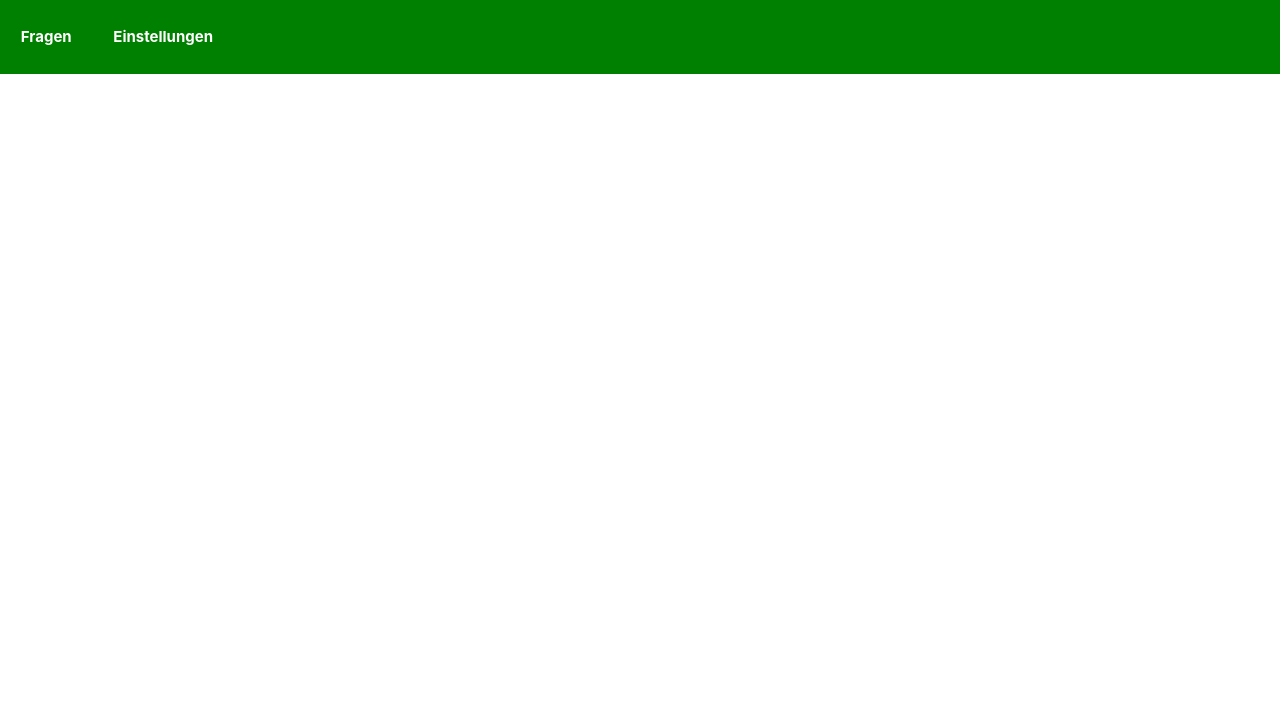
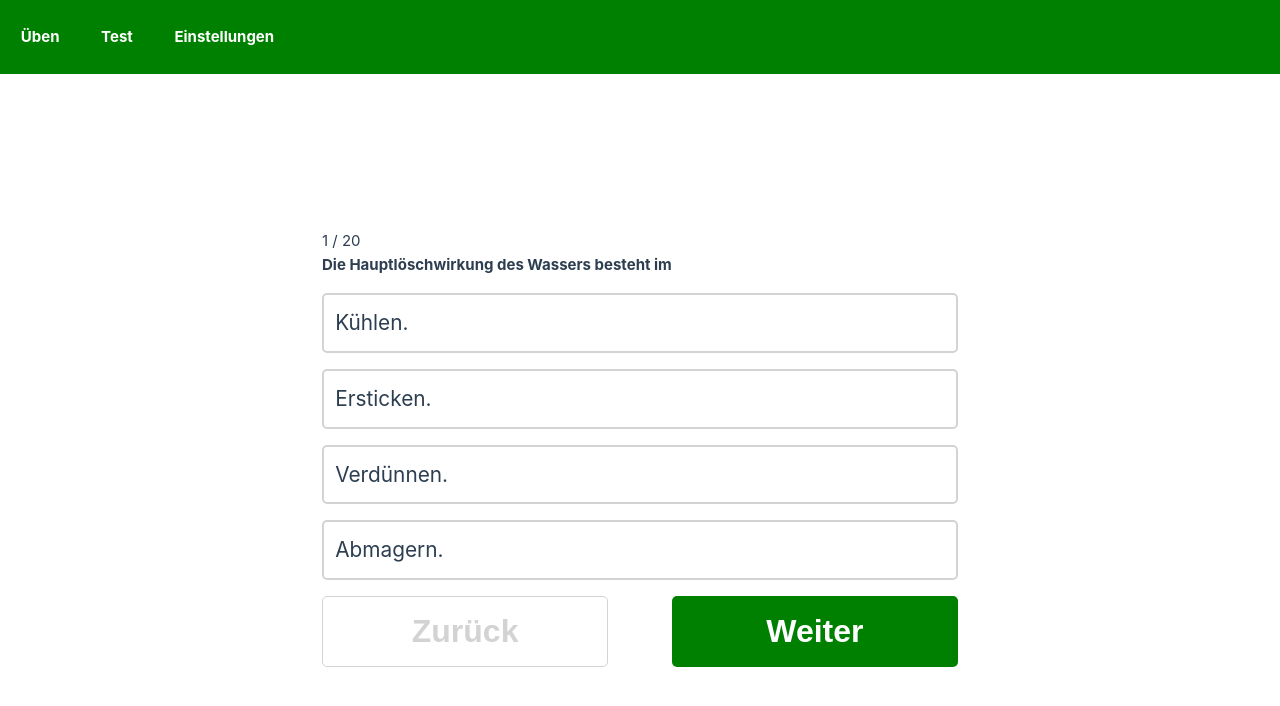
Before and after one commit to chrseidel/vue-nlbk-ff-learn, a Vue app: page /#/test-training in a window 1280 px wide. Shown: the top 706 px of the page. Built offline with nearby package versions, Linux system fonts and the light colour scheme.

Commit message:
simple test view

```diff
--- a/src/App.vue
+++ b/src/App.vue
@@ -2,7 +2,8 @@
 
 <template>
   <nav>
-    <router-link to="/questions">Fragen</router-link>
+    <router-link to="/questions">Üben</router-link>
+    <router-link to="/test-training">Test</router-link>
     <router-link to="/settings">Einstellungen</router-link>
   </nav>
   <main>
@@ -31,7 +32,7 @@ a {
 }
 
 main {
-  padding-top: 3rem;
+  margin-top: 6rem;
   width: 100%;
 }
 
--- a/src/assets/main.css
+++ b/src/assets/main.css
@@ -1,12 +1,11 @@
 @import './base.css';
 
 #app {
-  max-width: 1280px;
+  max-width: 700px;
+  width: 100%;
+  padding: 0 2rem;
+  font-weight: normal;
   margin: 0 auto;
-  padding: 2rem;
-  font-weight: normal;
-  display: flex;
-  align-items: stretch;
 }
 
 a,
@@ -32,10 +31,4 @@ body {
     display: flex;
     place-items: center;
   }
-
-  #app {
-    display: grid;
-    grid-template-columns: 1fr 1fr;
-    padding: 0 2rem;
-  }
 }
--- a/src/components/MultiselectAnswer.vue
+++ b/src/components/MultiselectAnswer.vue
@@ -35,11 +35,19 @@ watch(
     showResult.value = newVal
   }
 )
+
+const isChecked = ref(false)
+
+const isCorrectlyMarked = () => isChecked.value == props.isCorrect
+defineExpose({
+  isCorrectlyMarked
+})
+
 </script>
 
 <template>
   <div class="answer">
-    <input class="question-input" type="checkbox" :name="answerIdentifier" :id="answerIdentifier" :value="description" />
+    <input class="question-input" type="checkbox" :name="answerIdentifier" :id="answerIdentifier" v-model="isChecked"/>
     <label :class="resultClass" :for="answerIdentifier">{{ description }}</label>
   </div>
 </template>
--- a/src/components/MultiselectQuestion.vue
+++ b/src/components/MultiselectQuestion.vue
@@ -1,6 +1,5 @@
 <script setup>
 import MultiselectAnswer from './MultiselectAnswer.vue'
-import { useQuestionsStore } from '../stores/store'
 import { ref } from 'vue'
 
 const props = defineProps({
@@ -18,21 +17,21 @@ const props = defineProps({
   }
 })
 
-const calcVisibility = () => questionsStore.currentQuestion === props.questionIndex
-const questionsStore = useQuestionsStore()
-const isVisible = ref(calcVisibility())
 const hasImage = Object.prototype.hasOwnProperty.call(props.question, 'img')
-questionsStore.$subscribe(() => {
-  isVisible.value = calcVisibility()
+
+const options = ref([])
+const isAnswerCorrect = () => options.value.map(o => o.isCorrectlyMarked()).every((o) => o == true)
+
+defineExpose({
+  isAnswerCorrect
 })
-// const publicPath = ref(process.env.BASE_URL)
+
 </script>
 
 <template>
-  <div class="question" v-show="isVisible">
+  <div class="question">
     <p class="title">
-      <i>{{ questionIndex + 1 }}</i
-      >{{ question.title }}
+      {{ question.title }}
     </p>
     <img v-if="hasImage" :src="'/images/' + question.img"/>
     <MultiselectAnswer
@@ -41,6 +40,7 @@ questionsStore.$subscribe(() => {
       :description="o.description"
       :is-correct="o.correct"
       :show-results="showResults"
+      ref="options"
     />
   </div>
 </template>
@@ -50,12 +50,12 @@ questionsStore.$subscribe(() => {
   display: flex;
   flex-direction: column;
   justify-content: flex-start;
-  align-items: center;
+  align-items: flex-start;
 }
 
 .title {
-  font-weight: 700;
-  padding-bottom: 2rem;
+  font-weight: bolder;
+  padding-bottom: 1rem;
 }
 
 .title > i {
--- a/src/components/QuestionSet.vue
+++ b/src/components/QuestionSet.vue
@@ -1,7 +1,8 @@
 <script setup>
+import { ref } from 'vue'
 import MultiselectQuestion from './MultiselectQuestion.vue'
 
-defineProps({
+const props = defineProps({
   questions: {
     type: Array,
     required: true
@@ -11,15 +12,44 @@ defineProps({
     required: true
   }
 })
+
+const emit = defineEmits(['pageSwitch'])
+
+const questionElements = ref([])
+const currentQuestionIndex = ref(0)
+
+const isVisible = (index) => currentQuestionIndex.value == index
+
+const nextQuestion = () => {
+  currentQuestionIndex.value = (currentQuestionIndex.value + 1) % props.questions.length
+  emit('pageSwitch', currentQuestionIndex.value)
+}
+
+const prevQuestion = () => {
+  currentQuestionIndex.value = (currentQuestionIndex.value == 0) ? props.questions.length - 1 : currentQuestionIndex.value - 1
+  emit('pageSwitch', currentQuestionIndex.value)
+}
+
+const numCorrectAnswers = ()=>  questionElements.value.filter((e) => e.isAnswerCorrect()).length
+
+defineExpose({
+  nextQuestion,
+  prevQuestion,
+  numCorrectAnswers
+})
+
 </script>
 
 <template>
+  <p>{{ currentQuestionIndex+1 }} / {{ questions.length }}</p>
   <MultiselectQuestion
     v-for="(q, index) in questions"
     :key="q.title"
     :question="q"
     :question-index="index"
     :show-results="showResults"
+    ref="questionElements"
+    v-show="isVisible(index)"
   />
 </template>
 
--- a/src/main.js
+++ b/src/main.js
@@ -3,6 +3,7 @@ import './assets/main.css'
 import QuestionsView from './views/QuestionView.vue'
 import App from './App.vue'
 import SettingsView from './views/SettingsView.vue'
+import TrainingView from './views/TrainingView.vue'
 import { createApp } from 'vue'
 import { createPinia } from 'pinia'
 import { createRouter, createWebHashHistory } from 'vue-router'
@@ -10,7 +11,8 @@ import { createRouter, createWebHashHistory } from 'vue-router'
 const routes = [
   { path: '/', component: App },
   { path: '/settings', component: SettingsView },
-  { path: '/questions', component: QuestionsView }
+  { path: '/questions', component: QuestionsView },
+  { path: '/test-training', component: TrainingView }
 ]
 
 const router = createRouter({
--- a/src/stores/store.js
+++ b/src/stores/store.js
@@ -13,7 +13,6 @@ import loescheinsatzJson from './loescheinsatz.json'
 import technischeHilfeleistungJson from './technische-hilfeleistung.json'
 import verhaltenBeiGefahrJson from './verhalten-bei-gefahr.json'
 import UnfallVersicherungJson from './unfallversicherung.json'
-import { ref } from 'vue'
 
 export const useQuestionsStore = defineStore('questions', () => {
   const categories = [
@@ -40,8 +39,6 @@ export const useQuestionsStore = defineStore('questions', () => {
 
   const selectedQuestions = () => categories.filter((q) => q.include).map((q) => q.questions).reduce((prev, next) => prev.concat(next))
 
-  const currentQuestion = ref(0)
-
   const shuffleArray = (array) => {
     const arrCopy = [...array]
     for (let i = arrCopy.length - 1; i > 0; i--) {
@@ -51,18 +48,6 @@ export const useQuestionsStore = defineStore('questions', () => {
       arrCopy[j] = temp
     }
     return arrCopy
-  }
-
-  const nextQuestion = () => {
-    currentQuestion.value = (currentQuestion.value + 1) % selectedQuestions().length
-  }
-
-  const prevQuestion = () => {
-    if (currentQuestion.value == 0) {
-      currentQuestion.value = selectedQuestions().length - 1
-    } else {
-      currentQuestion.value--
-    }
   }
 
   const randomQuestions = (size) => {
@@ -79,5 +64,5 @@ export const useQuestionsStore = defineStore('questions', () => {
 
   const getCategories = () => categories.map((category) => ({name: category.name, include: category.include}))
 
-  return { setCategoryInclusion, getCategories, allQuestions, currentQuestion, nextQuestion, prevQuestion, randomQuestions }
+  return { setCategoryInclusion, getCategories, allQuestions, randomQuestions }
 })
--- a/src/views/QuestionView.vue
+++ b/src/views/QuestionView.vue
@@ -9,6 +9,7 @@ const questions = ref(questionsStore.allQuestions())
 const isCheckBtnVisible = ref(true)
 const isNextBtnVisisble = ref(false)
 const showResult = ref(false)
+const questionSet = ref(null)
 
 const checkAnswers = () => {
   showNextButton()
@@ -18,7 +19,7 @@ const checkAnswers = () => {
 const nextQuestion = () => {
   showResult.value = false
   showCheckButton()
-  questionsStore.nextQuestion()
+  questionSet.value.nextQuestion()
 }
 
 const showNextButton = () => {
@@ -30,13 +31,17 @@ const showCheckButton = () => {
   isCheckBtnVisible.value = true
   isNextBtnVisisble.value = false
 }
+
+const prevQuestion = () => {
+  questionSet.value.prevQuestion()
+}
 </script>
 
 <template>
   <div id="main">
-    <QuestionSet :questions="questions" :show-results="showResult" />
+    <QuestionSet :questions="questions" :show-results="showResult" ref="questionSet"/>
     <div id="control">
-      <button id="btn-prev" @click="questionsStore.prevQuestion()">zurück</button>
+      <button id="btn-prev" @click="prevQuestion()">zurück</button>
       <button v-if="isCheckBtnVisible" id="btn-check" @click="checkAnswers()">Lösung</button>
       <button v-if="isNextBtnVisisble" id="btn-next" @click="nextQuestion()">weiter</button>
     </div>
--- a/src/views/SettingsView.vue
+++ b/src/views/SettingsView.vue
@@ -26,4 +26,8 @@ const setCategoryInclusionStatus = (event) => {
 .category-label {
   margin-left: 1rem;
 }
+
+ul {
+  list-style-type: none;
+}
 </style>
--- /dev/null
+++ b/src/views/TrainingView.vue
@@ -0,0 +1,92 @@
+<script setup>
+import QuestionSet from '../components/QuestionSet.vue'
+import { useQuestionsStore } from '../stores/store'
+import { ref } from 'vue'
+
+const questionsStore = useQuestionsStore()
+const questions = ref(questionsStore.randomQuestions(20))
+const questionSetCmpnt = ref(null)
+const showQuestions = ref(true)
+const resultsVisible = ref(false)
+
+const numCorrectAnswers = ref(null)
+
+const nextQuestion = () => questionSetCmpnt.value.nextQuestion()
+const prevQuestion = () => questionSetCmpnt.value.prevQuestion()
+
+const onPageSwitch = (pageIndex) => {
+  isLastPage.value = pageIndex == questions.value.length-1
+  isFirstPage.value = pageIndex == 0
+}
+
+const isFirstPage = ref(true)
+const isLastPage = ref(false)
+
+const showResults = () => {
+  numCorrectAnswers.value = questionSetCmpnt.value.numCorrectAnswers()
+  showQuestions.value = false
+  resultsVisible.value = true
+}
+
+</script>
+
+<template>
+  <div id="main">
+    <QuestionSet v-if="showQuestions" :questions="questions" :show-results=false ref="questionSetCmpnt" @page-switch="(newPage) => onPageSwitch(newPage)"/>
+    <div v-if="showQuestions" id="control">
+      <button :disabled="isFirstPage" id="btn-prev" @click="prevQuestion()">Zurück</button>
+      <button v-show="!isLastPage" id="btn-next" @click="nextQuestion()">Weiter</button>
+      <button v-show="isLastPage" id="btn-finish" @click="showResults()">Lösen</button>
+    </div>
+    <div v-if="resultsVisible">
+      <p>{{ numCorrectAnswers }} / {{ questions.length }} Fragen korrekt.</p>
+    </div>
+  </div>
+</template>
+
+<style scoped>
+#main {
+  display: flex;
+  flex-direction: column;
+  justify-content: space-between;
+  width: 100%;
+}
+
+#control {
+  display: flex;
+  flex-direction: row;
+  justify-content: space-between;
+}
+
+button {
+  display: block;
+  width: 45%;
+  border: none;
+  font-size: 2rem;
+  font-weight: bold;
+  padding: 1rem;
+  color: white;
+  border-radius: 5px;
+}
+
+#btn-next {
+  background-color: green;
+}
+
+#btn-check {
+  border: 1px solid green;
+  color: black;
+  background-color: white;
+}
+
+#btn-prev {
+  background-color: white;
+  color: black;
+  border: 1px solid grey;
+}
+
+#btn-prev[disabled] {
+  color: lightgrey;
+  border: 1px solid lightgrey
+}
+</style>
```
